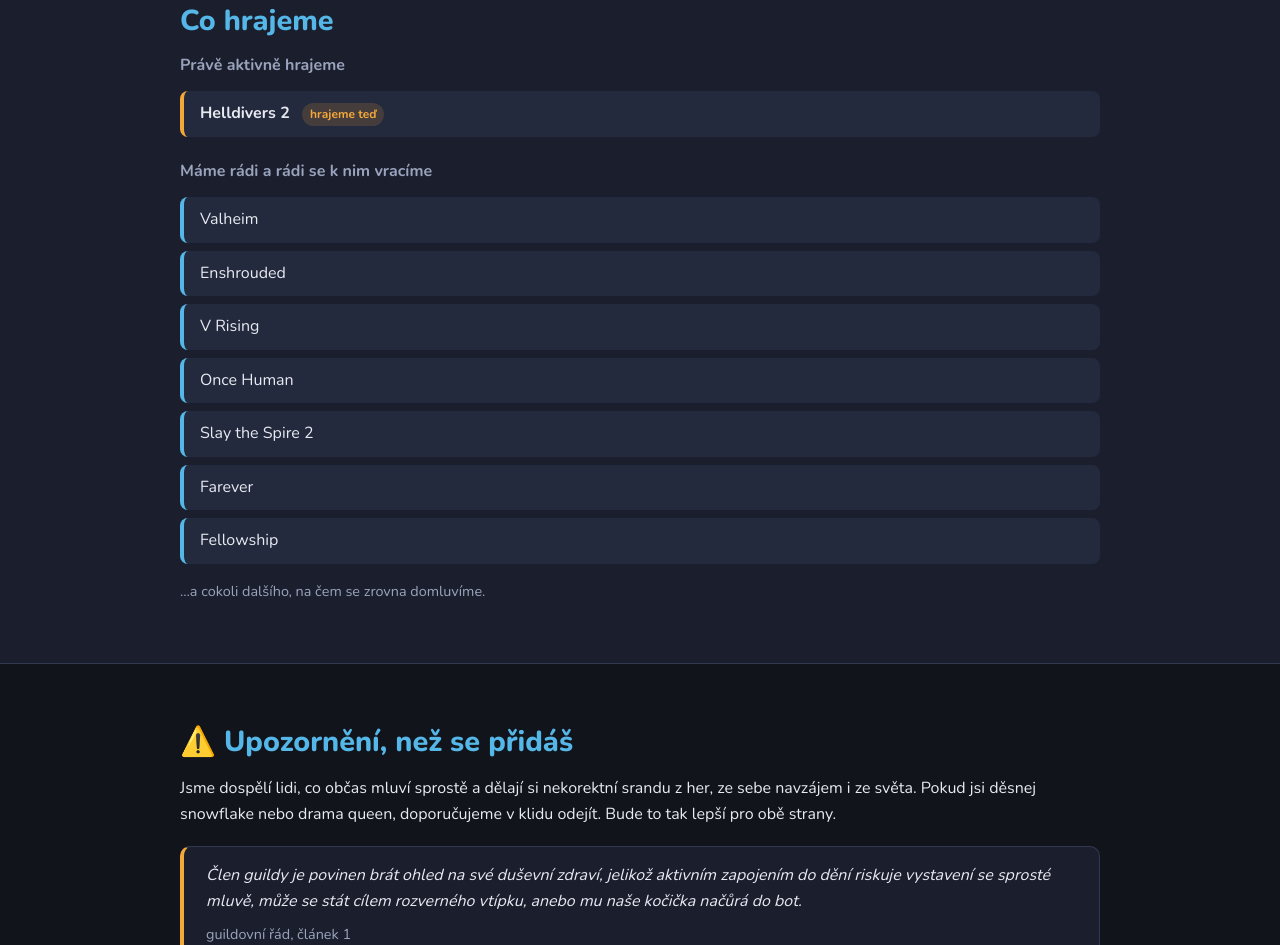
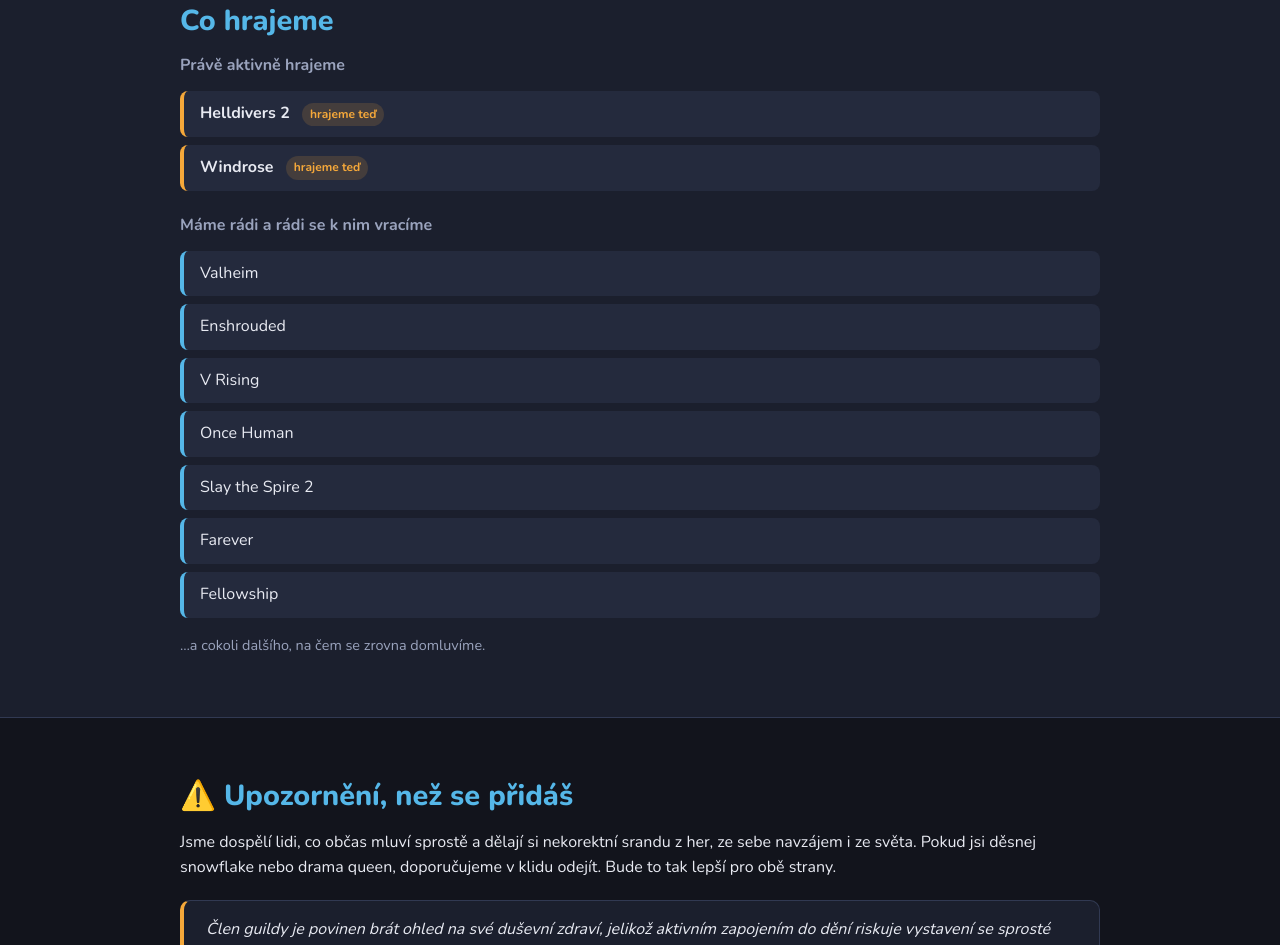
Before and after one commit to Salemonk/klidek-a-pohoda, a plain HTML site: page index.html in a window 1280 px wide. Shown: the part 1503-2448 px from the top of the page. Drawn offline with Linux system fonts and the light colour scheme.

Commit message:
Uprava webu 04.08.2026

```diff
--- a/index.html
+++ b/index.html
@@ -85,6 +85,7 @@
         <h3>Právě aktivně hrajeme</h3>
         <ul class="seznam-her">
           <li class="hra-aktivni">Helldivers 2 <span class="stitek">hrajeme teď</span></li>
+          <li class="hra-aktivni">Windrose <span class="stitek">hrajeme teď</span></li>
         </ul>
         <h3 style="margin-top: 1.5rem;">Máme rádi a rádi se k nim vracíme</h3>
         <ul class="seznam-her">
```
